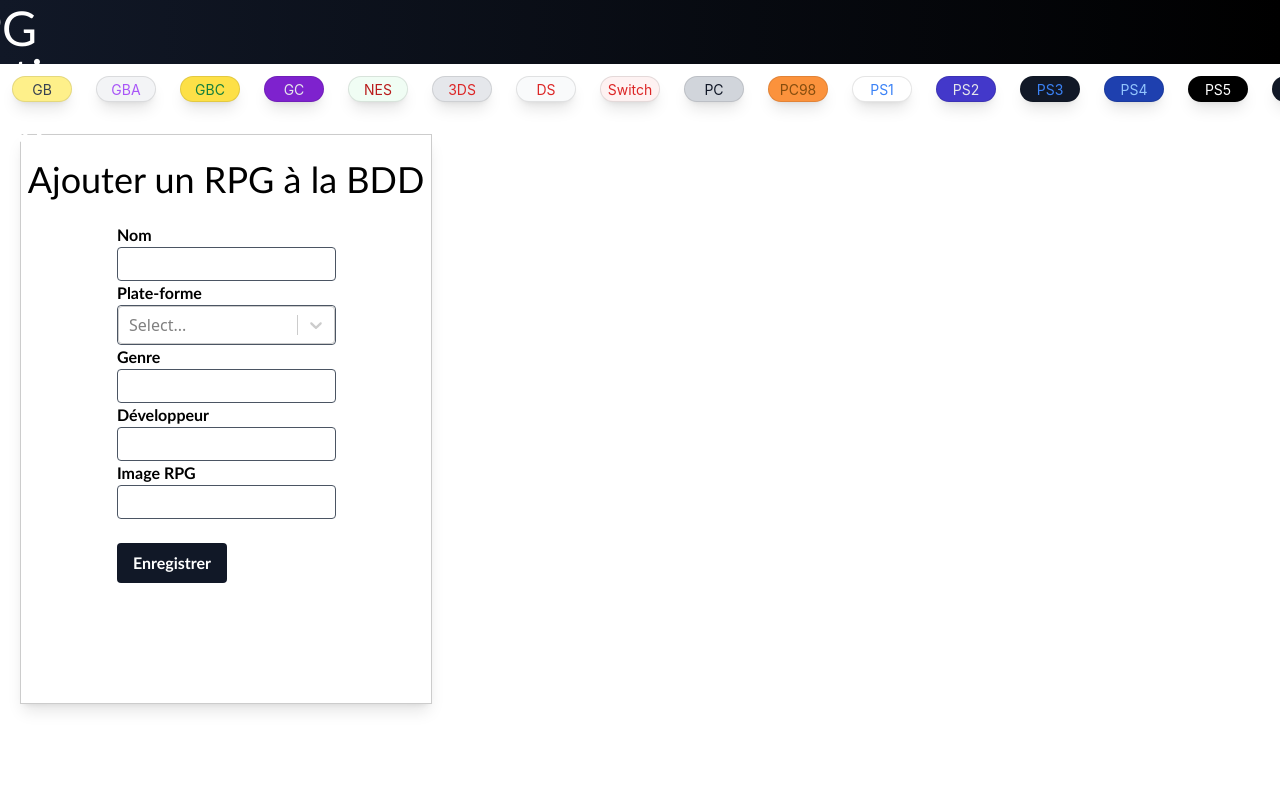
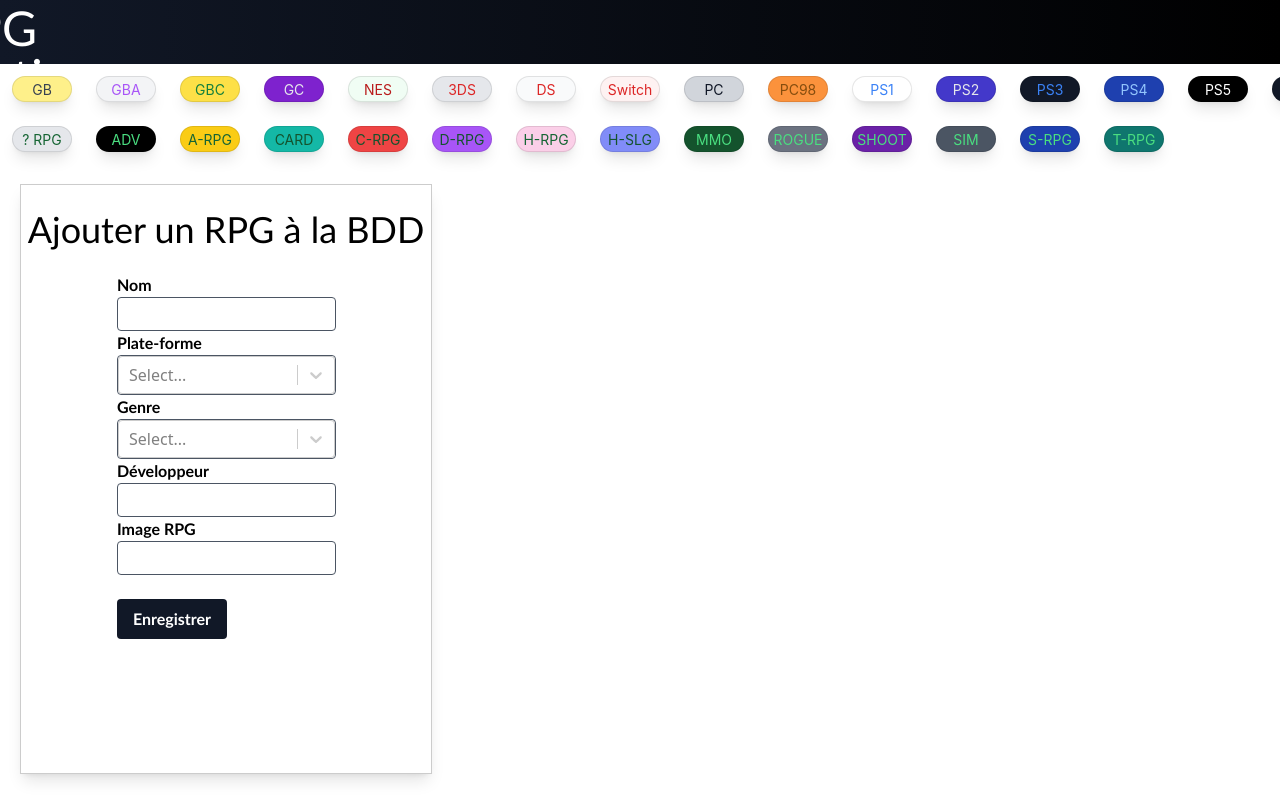
Before and after one commit to BenZen59/RPGCollectionRevive, a React (Create React App) app: page /addrpg in a window 1280 px wide. Shown: the top 800 px of the page. Built offline with nearby package versions, Linux system fonts and the light colour scheme.

Commit message:
add dropdown for genre and add button genre

```diff
--- a/src/App.js
+++ b/src/App.js
@@ -2,7 +2,8 @@ import { BrowserRouter, Routes, Route } from 'react-router-dom';
 import Header from './components/Header/Header';
 import ListRPG from './components/ListRPG/ListRPG';
 import AddRpg from './components/AddRpg/AddRpg';
-import SupportButton from './components/SupportButton/SupportButton';
+import SupportButton from './components/Button/SupportButton';
+import GenreButton from './components/Button/GenreButton';
 
 function App() {
   return (
@@ -29,6 +30,22 @@ function App() {
           <SupportButton SupportId={17} />
           <SupportButton SupportId={18} />
         </div>
+        <div className='flex'>
+          <GenreButton GenreId={1} />
+          <GenreButton GenreId={2} />
+          <GenreButton GenreId={3} />
+          <GenreButton GenreId={4} />
+          <GenreButton GenreId={5} />
+          <GenreButton GenreId={6} />
+          <GenreButton GenreId={7} />
+          <GenreButton GenreId={8} />
+          <GenreButton GenreId={9} />
+          <GenreButton GenreId={10} />
+          <GenreButton GenreId={11} />
+          <GenreButton GenreId={12} />
+          <GenreButton GenreId={13} />
+          <GenreButton GenreId={14} />
+        </div>
         <Routes>
           <Route path='/' element={<ListRPG />} />
           <Route path='/getrpg' element={<ListRPG />} />
--- a/src/components/AddRpg/AddRpg.jsx
+++ b/src/components/AddRpg/AddRpg.jsx
@@ -1,6 +1,7 @@
 import React, { useState } from 'react';
 import axios from 'axios';
-import SupportButton from '../SupportButton/SupportButton';
+import SupportButton from '../Button/SupportButton';
+import GenreButton from '../Button/GenreButton';
 import Select from 'react-select';
 
 export default function AddRpg() {
@@ -87,6 +88,65 @@ export default function AddRpg() {
     },
   ];
 
+  const genres = [
+    {
+      value: '? RPG',
+      label: <GenreButton GenreId={1} />,
+    },
+    {
+      value: 'ADV',
+      label: <GenreButton GenreId={2} />,
+    },
+    {
+      value: 'A-RPG',
+      label: <GenreButton GenreId={3} />,
+    },
+    {
+      value: 'CARD',
+      label: <GenreButton GenreId={4} />,
+    },
+    {
+      value: 'C-RPG',
+      label: <GenreButton GenreId={5} />,
+    },
+    {
+      value: 'D-RPG',
+      label: <GenreButton GenreId={6} />,
+    },
+    {
+      value: 'H-RPG',
+      label: <GenreButton GenreId={7} />,
+    },
+    {
+      value: 'H-SLG',
+      label: <GenreButton GenreId={8} />,
+    },
+    {
+      value: 'MMO',
+      label: <GenreButton GenreId={9} />,
+    },
+    {
+      value: 'ROGUE',
+      label: <GenreButton GenreId={10} />,
+    },
+    {
+      value: 'SHOOT',
+      label: <GenreButton GenreId={11} />,
+    },
+    {
+      value: 'SIM',
+      label: <GenreButton GenreId={12} />,
+    },
+    {
+      value: 'S-RPG',
+      label: <GenreButton GenreId={13} />,
+    },
+    {
+      value: 'T-RPG',
+      label: <GenreButton GenreId={14} />,
+    },
+  ];
+
   const handleChange1 = (e) => {
     const { name, value } = e.target;
     setRpgData((prevData) => ({
@@ -99,6 +159,13 @@ export default function AddRpg() {
     setRpgData((prevData) => ({
       ...prevData,
       support: selectedOption.value,
+    }));
+  };
+
+  const handleChange3 = (selectedOption) => {
+    setRpgData((prevData) => ({
+      ...prevData,
+      genre: selectedOption.value,
     }));
   };
 
@@ -120,7 +187,7 @@ export default function AddRpg() {
   };
 
   return (
-    <div className='w-[412px] h-[570px] font-candara shadow-lg border border-black border-solid border-opacity-20 m-5'>
+    <div className='w-[412px] h-[590px] font-candara shadow-lg border border-black border-solid border-opacity-20 m-5'>
       <h3 className='text-4xl text-center mt-6 mb-6'>
         Ajouter un RPG à la BDD
       </h3>
@@ -150,21 +217,16 @@ export default function AddRpg() {
             onChange={handleChange2}
             className='border border-gray-600 border-solid rounded font-sans'
           />
-
-          <div className=''>
-            <label htmlFor='genre' className='font-bold'>
-              Genre
-            </label>
-            <br />
-            <input
-              type='text'
-              id='genre'
-              name='genre'
-              value={rpgData.genre}
-              onChange={handleChange1}
-              className='border border-gray-600 border-solid rounded px-2 py-1 '
-            />
-          </div>
+          <label className='font-bold'>Genre</label>
+          <br />
+          <Select
+            options={genres}
+            id='genre'
+            name='genre'
+            value={genres.find((option) => option.value === rpgData.genre)}
+            onChange={handleChange3}
+            className='border border-gray-600 border-solid rounded font-sans'
+          />
           <div className=''>
             <label htmlFor='developpeur' className='font-bold'>
               Développeur
--- /dev/null
+++ b/src/components/Button/GenreButton.jsx
@@ -0,0 +1,91 @@
+import React from 'react';
+
+export default function GenreButton({ GenreId }) {
+  const genres = [
+    {
+      id: 1,
+      name: '? RPG',
+      style: 'bg-gray-200 text-green-800',
+    },
+    {
+      id: 2,
+      name: 'ADV',
+      style: 'bg-black text-green-400',
+    },
+    {
+      id: 3,
+      name: 'A-RPG',
+      style: 'bg-yellow-400 text-green-800',
+    },
+    {
+      id: 4,
+      name: 'CARD',
+      style: 'bg-teal-500 text-green-900',
+    },
+    {
+      id: 5,
+      name: 'C-RPG',
+      style: 'bg-red-500 text-green-900',
+    },
+    {
+      id: 6,
+      name: 'D-RPG',
+      style: 'bg-purple-500 text-green-900',
+    },
+    {
+      id: 7,
+      name: 'H-RPG',
+      style: 'bg-pink-200 text-green-800',
+    },
+    {
+      id: 8,
+      name: 'H-SLG',
+      style: 'bg-indigo-400 text-green-900',
+    },
+    {
+      id: 9,
+      name: 'MMO',
+      style: 'bg-green-900 text-green-400',
+    },
+    {
+      id: 10,
+      name: 'ROGUE',
+      style: 'bg-gray-500 text-green-400',
+    },
+    {
+      id: 11,
+      name: 'SHOOT',
+      style: 'bg-purple-800 text-green-400',
+    },
+    {
+      id: 12,
+      name: 'SIM',
+      style: 'bg-gray-600 text-green-400',
+    },
+    {
+      id: 13,
+      name: 'S-RPG',
+      style: 'bg-blue-800 text-green-400',
+    },
+    {
+      id: 14,
+      name: 'T-RPG',
+      style: 'bg-teal-700 text-green-400',
+    },
+  ];
+
+  const boutonAfficher = genres.find((genre) => genre.id === GenreId);
+  if (!boutonAfficher) {
+    return null;
+  }
+  return (
+    <div>
+      <button
+        key={boutonAfficher.id}
+        className={`w-[60px] h-[26px] text-[14px] rounded-3xl ${boutonAfficher.style} shadow-lg border-black border-opacity-10 border m-3`}
+      >
+        {boutonAfficher.name}
+      </button>
+    </div>
+  );
+}
```
Also changed, not shown: src/components/Button/SupportButton.jsx (renamed from src/components/SupportButton/SupportButton.jsx).
